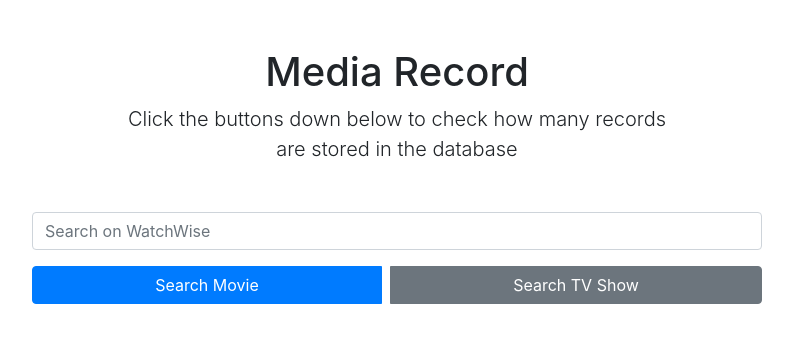
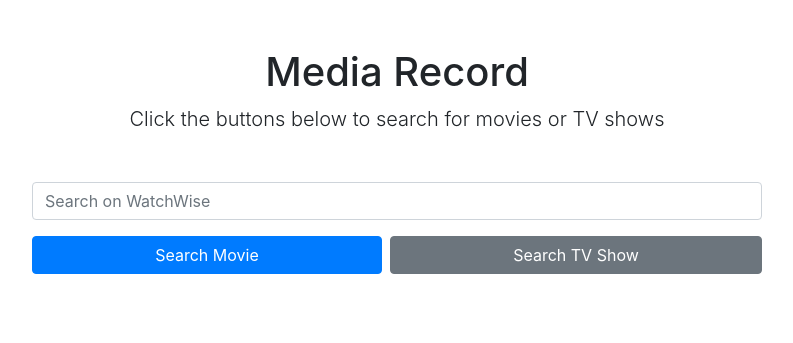
Before and after one commit to lucchesilorenzo/watchwise, a Django app: page /watchwise/ in a window 1280 px wide. Shown: the part 66-409 px from the top of the page, without its empty margins (243-1036 px from the left). Run offline with Django 4.2, Linux system fonts and the light colour scheme.

Commit message:
Edited results.html and homepage.html

```diff
--- a/watchwise_project/watchwise/templates/homepage.html
+++ b/watchwise_project/watchwise/templates/homepage.html
@@ -2,7 +2,7 @@
 
 <div class="container my-5 text-center" style="max-width: 580px">
   <h1>Media Record</h1>
-  <p class="lead">Click the buttons down below to check how many records are stored in the database</p>
+  <p class="lead">Click the buttons below to search for movies or TV shows</p>
 </div>
 
 <div class="container">
@@ -11,8 +11,8 @@
       <input type="text" class="form-control" placeholder="Search on WatchWise" name="q" onkeypress="return event.keyCode != 13;" />
     </div>
     <div class="btn-group col-md-8 mt-3 d-flex justify-content-center">
-      <button type="submit" class="btn btn-primary" name="type" value="movie">Search Movie</button>
-      <button type="submit" class="btn btn-secondary ml-2" name="type" value="tv">Search TV Show</button>
+      <button type="submit" class="btn btn-primary rounded" name="type" value="movie">Search Movie</button>
+      <button type="submit" class="btn btn-secondary rounded ml-2" name="type" value="tv">Search TV Show</button>
     </div>
   </form>
 </div>
--- a/watchwise_project/watchwise_project/settings.py
+++ b/watchwise_project/watchwise_project/settings.py
@@ -38,6 +38,7 @@ INSTALLED_APPS = [
     'django.contrib.messages',
     'django.contrib.staticfiles',
     'watchwise',
+    'django_extensions',
 ]
 
 MIDDLEWARE = [
```
Also changed, not shown: watchwise_project/watchwise/templates/results.html (+13 -6 lines).
